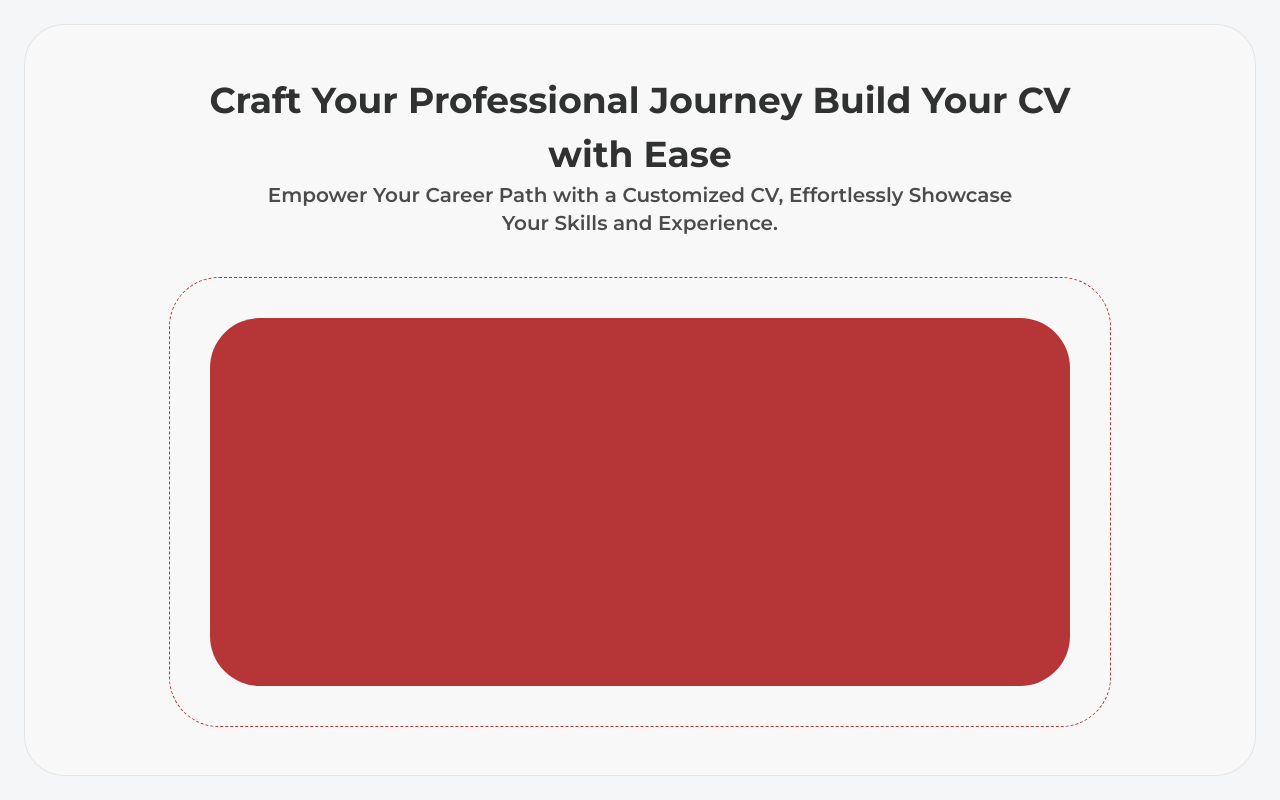
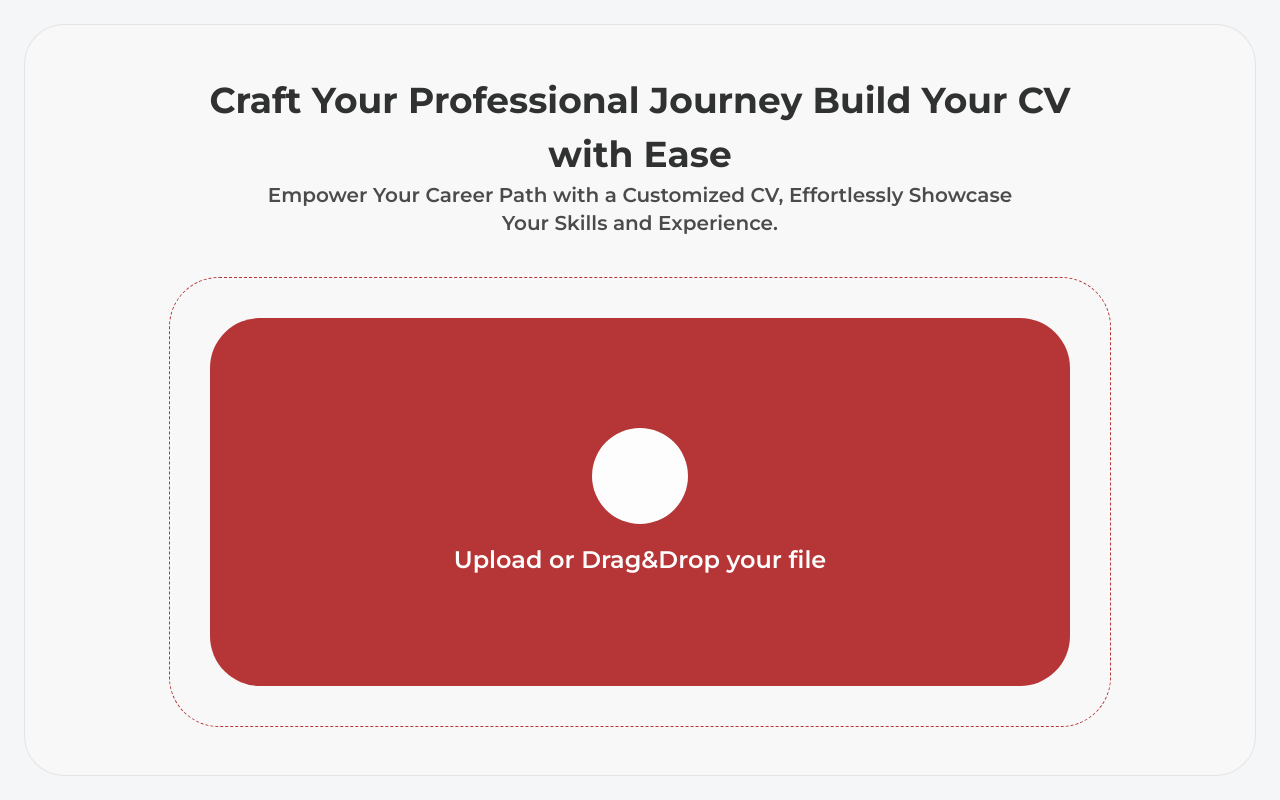
Before and after one commit to chris097/TriaPod, a Next.js app: page / in a window 1280 px wide. Built offline with nearby package versions, Linux system fonts and the light colour scheme.

Commit message:
working homepage

```diff
--- a/package.json
+++ b/package.json
@@ -13,6 +13,7 @@
     "html2canvas": "^1.4.1",
     "jspdf": "^2.5.1",
     "next": "14.2.3",
+    "pdf-parse": "^1.1.1",
     "react": "^18",
     "react-dom": "^18",
     "react-to-pdf": "^1.0.1",
--- a/src/app/page.tsx
+++ b/src/app/page.tsx
@@ -3,13 +3,16 @@ import Resume from './(page)/Resume';
 
 export default function Home() {
   return (
-    <main className='h-screen p-6'>
+    <main className='h-screen p-6 font-montserrat'>
       {/* <Resume /> */}
       <div className='bg-[#F9F9F9] border border-black/10 rounded-[40px] h-full p-5 items-center flex justify-center flex-col px-36'>
         <h1 className='text-[36px] text-center text-[#000] font-bold font-montserrat'>Craft Your Professional Journey Build Your CV with Ease</h1>
         <p className='text-xl text-center font-semibold font-montserrat text-[#212121]'>Empower Your Career Path with a Customized CV,  Effortlessly Showcase <br /> Your Skills and Experience.</p>
         <div className='border w-full border-dashed border-[#A70606] rounded-[50px] h-[450px] mt-10 p-10'>
-          <div className='bg-[#A70606] h-full rounded-[50px]'></div>
+          <div className='bg-[#A70606] h-full rounded-[50px] flex justify-center items-center flex-col'>
+            <button className='bg-white h-24 w-24 rounded-full text-6xl'>+</button>
+            <p className='text-white mt-5 font-semibold text-2xl'>Upload or Drag&Drop your file</p>
+          </div>
         </div>
       </div>
     </main>
```
Also changed, not shown: 1 other file (tests, documents, lock files or other folders).
